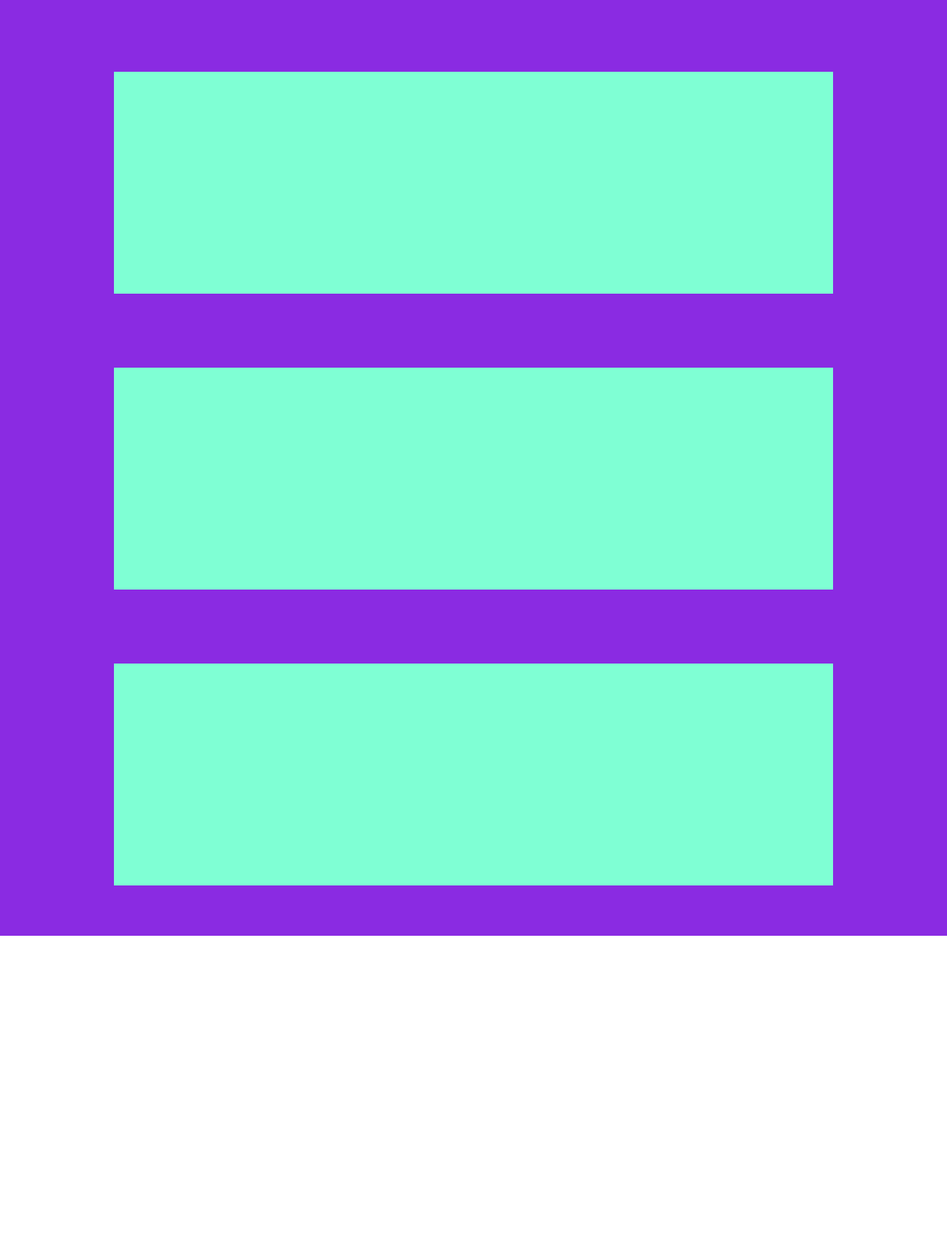
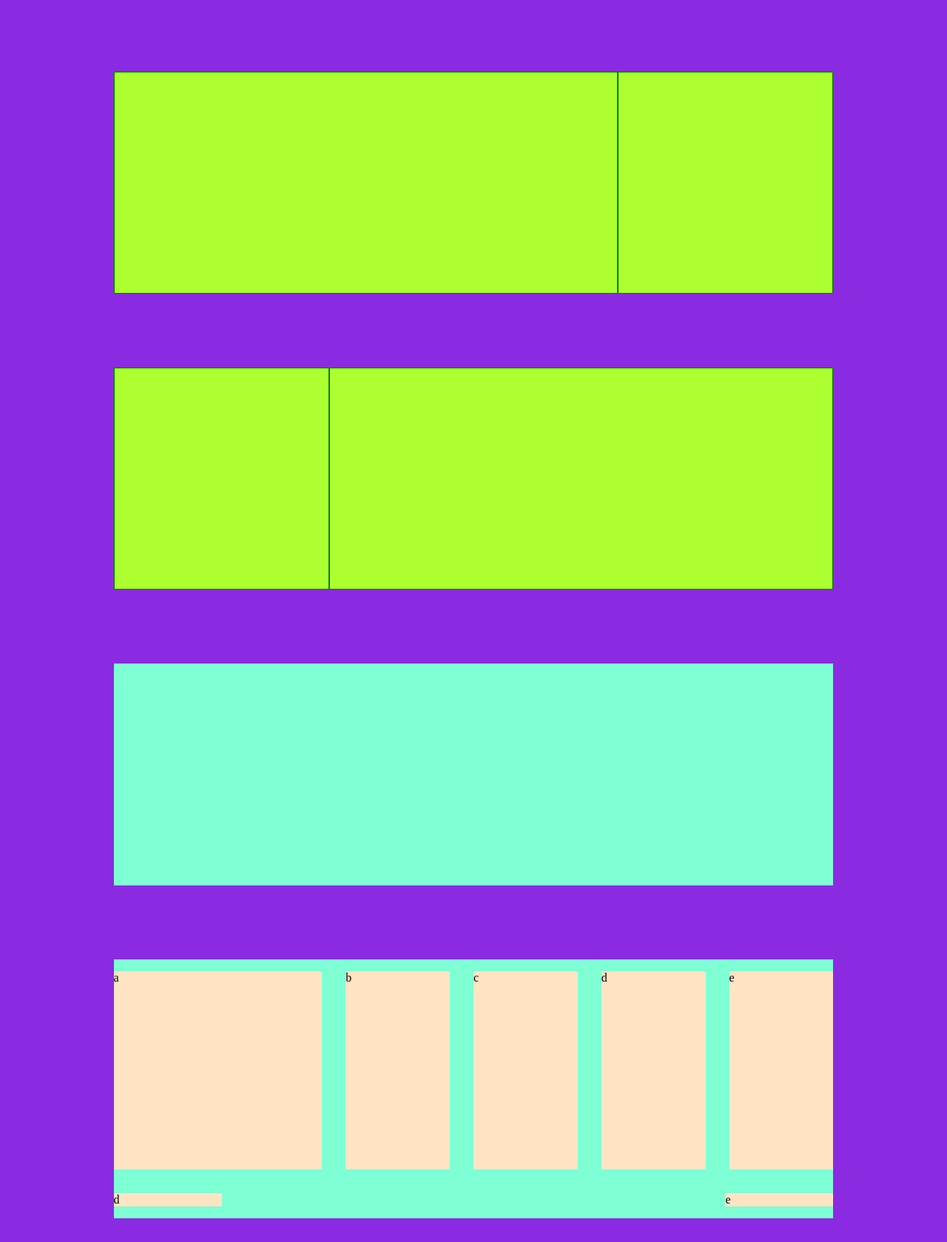
Before and after one commit to NoemiCorsi96/htmlcss-discord, a plain HTML site: page index.html in a window 1280 px wide. Shown: the part 845-2524 px from the top of the page at 74% size. Before the commit the page ends 2110 px from the top, so only its background shows below. Drawn offline with Linux system fonts and the light colour scheme.

Commit message:
finish the last two parts of layout

```diff
--- a/index.html
+++ b/index.html
@@ -22,37 +22,52 @@
             </div>
         </div>
         <!-- Seconda sezione 'talk' -->
-        <section>
-            <div class="container-">
-                <div>CIAO CIAO CIAO </div>
-                <div>CIAO CIAO CIAO</div>
-                </div>
+        <section #id="talk">
+            <div class="container d-flex">
+                <div class="width-70">CIAO CIAO </div>
+                <div class="width-30">CIAO CIAO CIAO</div>
+            </div>
         </section>
         <!-- Terza sezione 'Voice'-->
-        <section>
-                <div class="container">
-                    <div></div>
-                    <div></div>
+        <section #id="voice">
+                <div class="container d-flex">
+                    <div class="width-70"></div>
+                    <div class="width-30"></div>
                 </div>
         </section>
         <!-- Quarta sezione 'Fandom' -->
-        <section>
-                <div class="container">
-                    <div></div>
-                    <div></div>
+        <section #id="Fandom">
+                <div class="container d-flex">
+                    <div class="width-30"></div>
+                    <div class="width-70"></div>
                 </div>
         </section>
         <!-- Quinta sezione 'Video communications' -->
-        <section>
-                <div class="container">
+        <section #id="Fandom">
+                <div class="container d-flex">
                     <div></div>
-                    <div></div>
+
                 </div>
         </section>
     </main>
     <!-- /app-main-->
 
     <footer id="app_footer">
+        <section #id="app-footer">
+            <div class="container d-flex">
+                <div id="f-item-doppio">a</div>
+                <div>b</div>
+                <div>c</div>
+                <div>d</div>
+                <div>e</div>
+            </div>
+            <div class="container d-flex" id="last-region">
+                <div class="last-region">d</div>
+                <div class="last-region">e</div>
+            </div>
+
+
+        </section>
 
     </footer>
 
--- a/style.css
+++ b/style.css
@@ -18,7 +18,7 @@ body
 }
 
 section{
-    padding 2rem 0;
+    padding: 2rem 0;
 }
 /* #endregion Common */
 
@@ -98,3 +98,31 @@ header{
      background-color: var(--disc-color);
 }
 /* #endregion Main */
+/* #region Footer */
+footer{
+    section{
+    div.container{
+        height: 100%;
+        justify-content: space-between;
+        align-items: stretch;
+        padding: 1rem 0;
+        gap: 2rem;
+
+    }
+    }
+
+}
+#f-item-doppio{
+        width: 30%;
+        background-color: bisque;
+
+    }
+
+footer div{
+    background-color: bisque;
+    width: 15%;
+}
+#last-region{
+    height:100%;
+}
+/* #endregion Footer */
```
